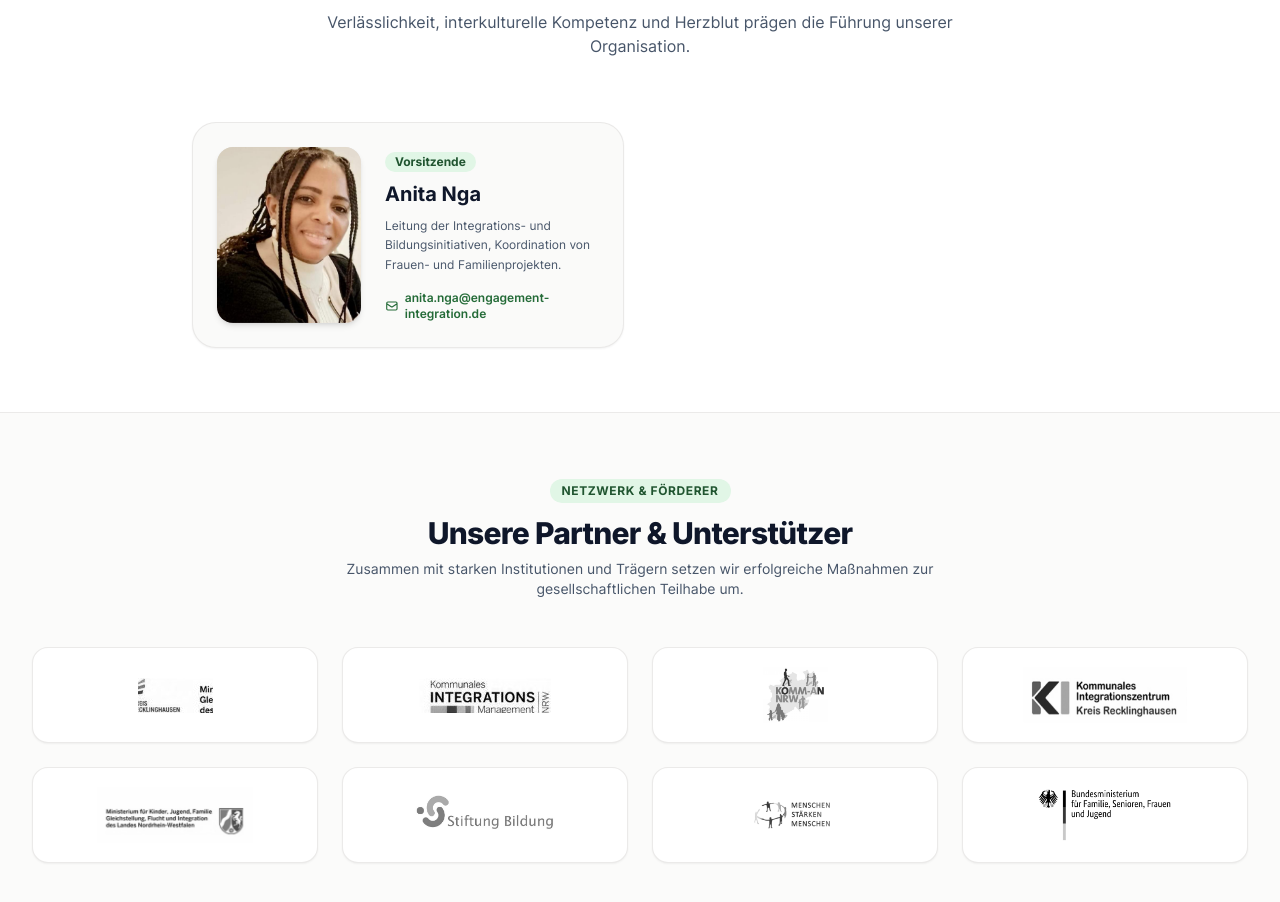
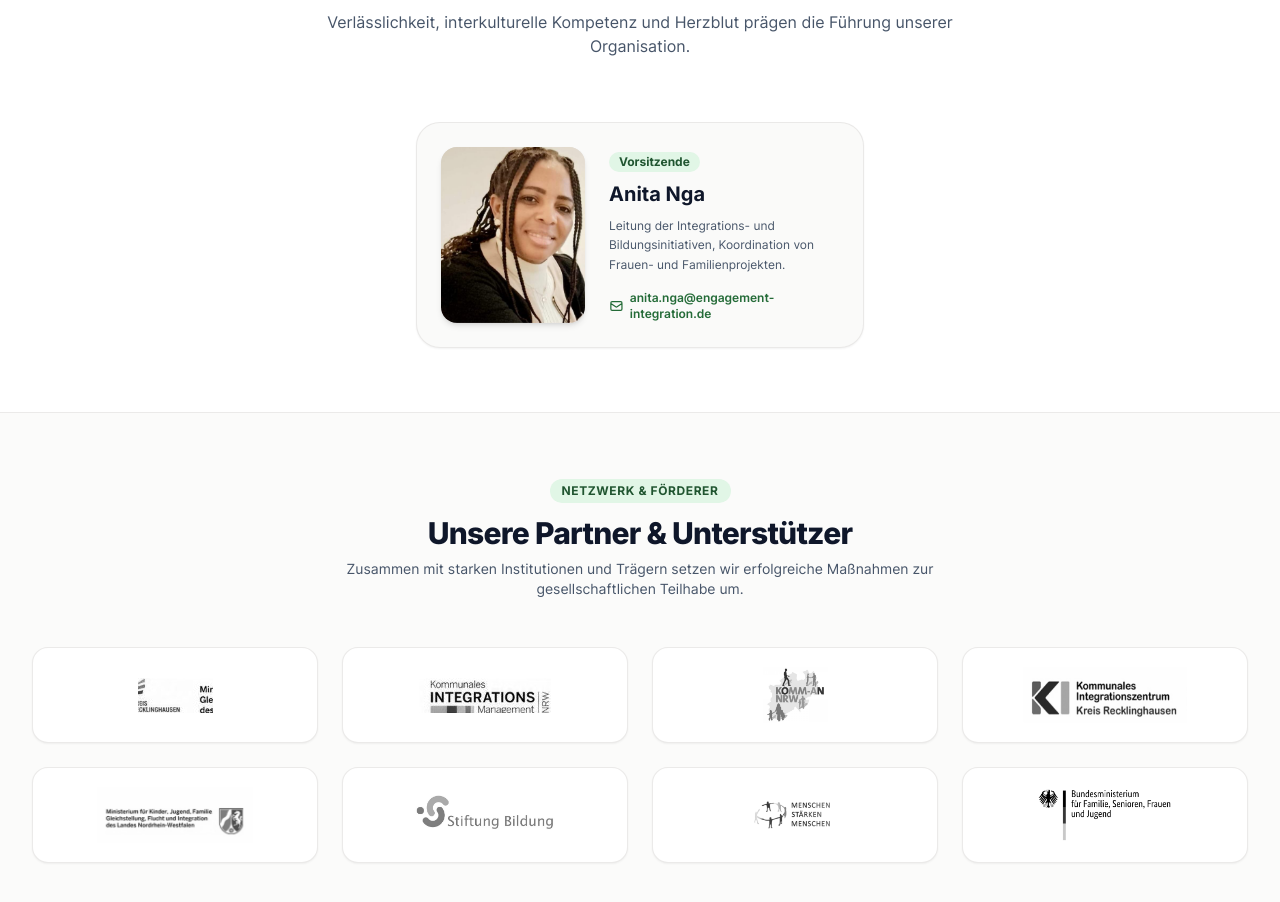
Before and after one commit to Yannx237/engagement-integration, a React (Vite) app: page /about-us in a window 1280 px wide. Shown: the part 2040-2942 px from the top of the page. Built offline with nearby package versions, Linux system fonts and the light colour scheme; no server answers; the HTML template or start-up script is replaced by a standard one.

Commit message:
fix: center remaining team member card

```diff
--- a/src/redesign/components/about/AboutTeam.tsx
+++ b/src/redesign/components/about/AboutTeam.tsx
@@ -18,7 +18,7 @@
           </p>
         </div>
 
-        <div className="grid grid-cols-1 md:grid-cols-2 gap-8 max-w-4xl mx-auto">
+        <div className="grid grid-cols-1 gap-8 max-w-md mx-auto">
           {teamMembers.map((item) => (
             <TeamMemberCard key={item.title} item={item} />
           ))}
```
